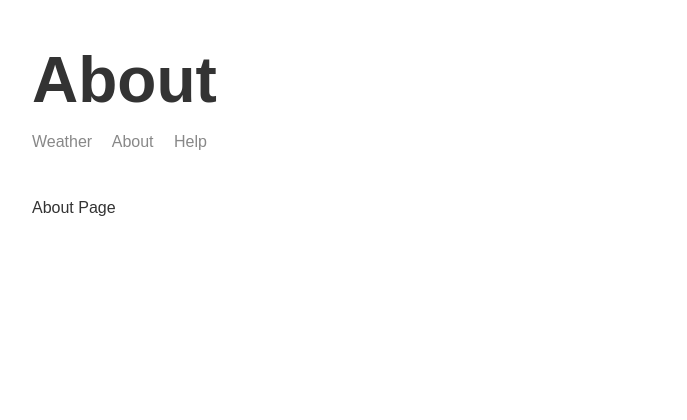
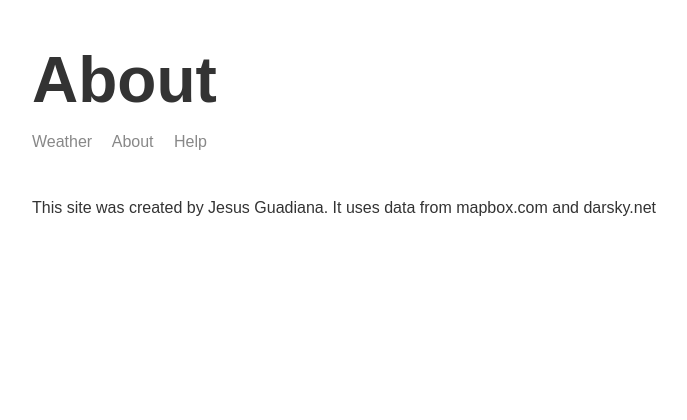
Before and after one commit to JesusGuadiana/weather-site, a Node server app: page /about in a window 1280 px wide. Shown: the top 420 px of the page, without its empty margins (283-970 px from the left). Run offline with Node 20, Linux system fonts and the light colour scheme; some libraries are stand-ins or nearby versions.

Commit message:
Add about text

```diff
--- a/templates/views/about.hbs
+++ b/templates/views/about.hbs
@@ -9,7 +9,7 @@
 <body>
     <div class="main-content">
         {{>header}}
-        <p>About Page</p>
+        <p>This site was created by Jesus Guadiana. It uses data from mapbox.com and darsky.net</p>
     </div>
     {{>footer}}
 </body>
```
